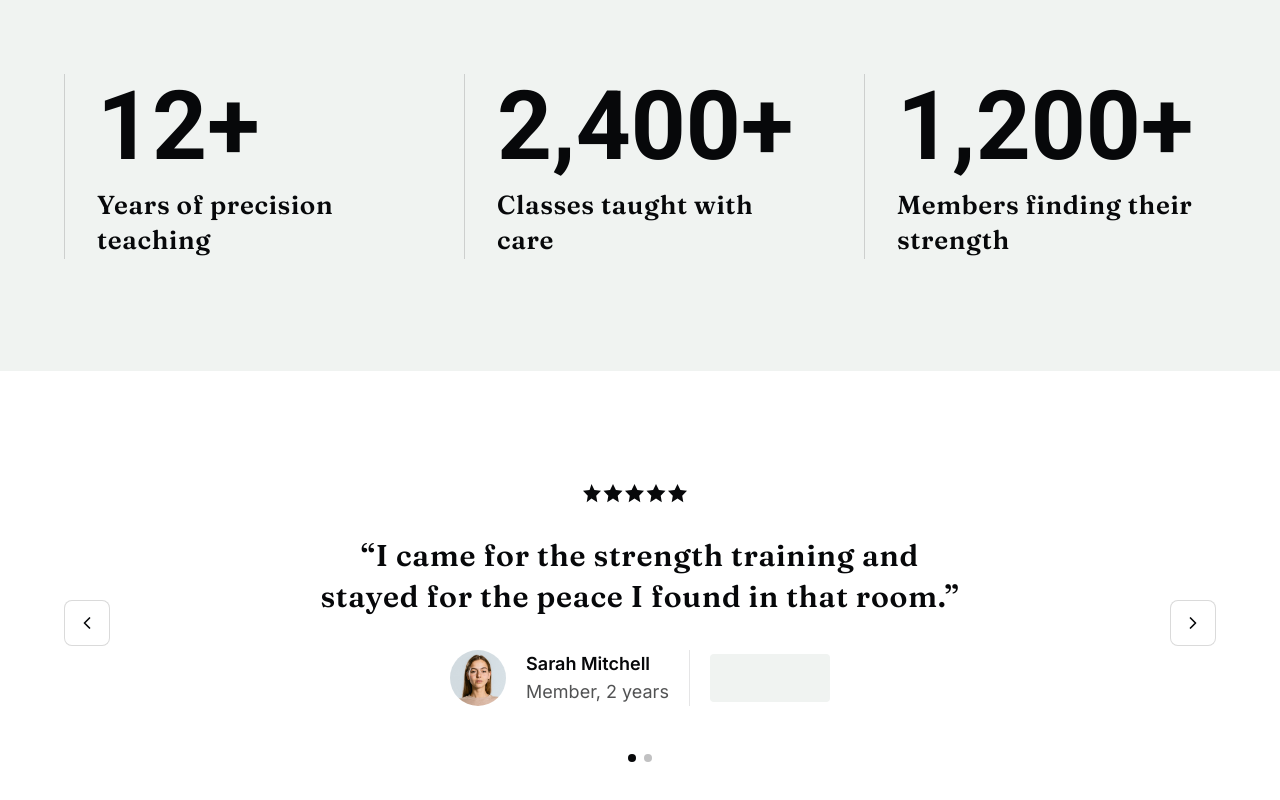
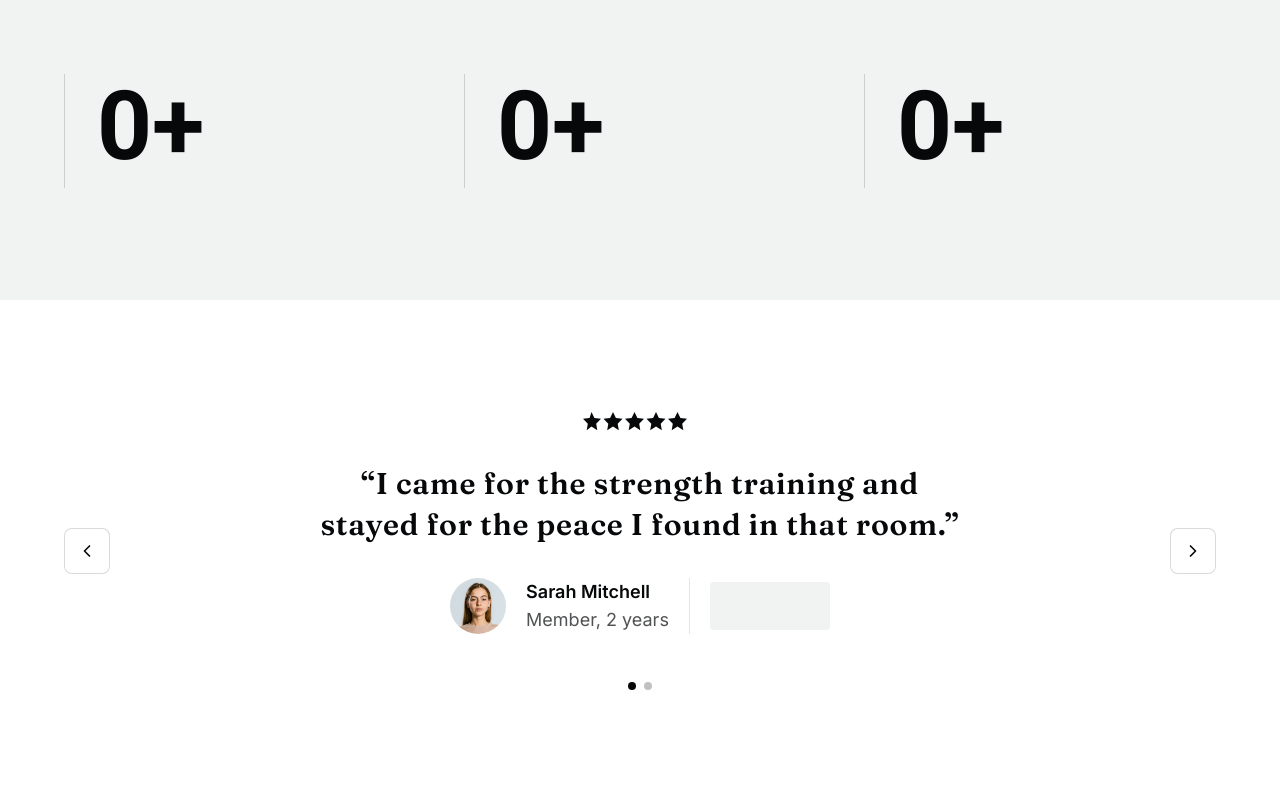
Before and after one commit to GOMI-STARKY/Pilates-Studio, a Next.js app: page / in a window 1280 px wide. Shown: the part 3748-4548 px from the top of the page. Built offline with nearby package versions, Linux system fonts and the light colour scheme.

Commit message:
Change stats to 0+

```diff
--- a/app/page.tsx
+++ b/app/page.tsx
@@ -41,9 +41,9 @@ const results = [
 ];
 
 const stats = [
-  { value: "12+", label: "Years of precision teaching" },
-  { value: "2,400+", label: "Classes taught with care" },
-  { value: "1,200+", label: "Members finding their strength" },
+  { value: "0+", label: "" },
+  { value: "0+", label: "" },
+  { value: "0+", label: "" },
 ];
 
 const pricingPlans = [
```
